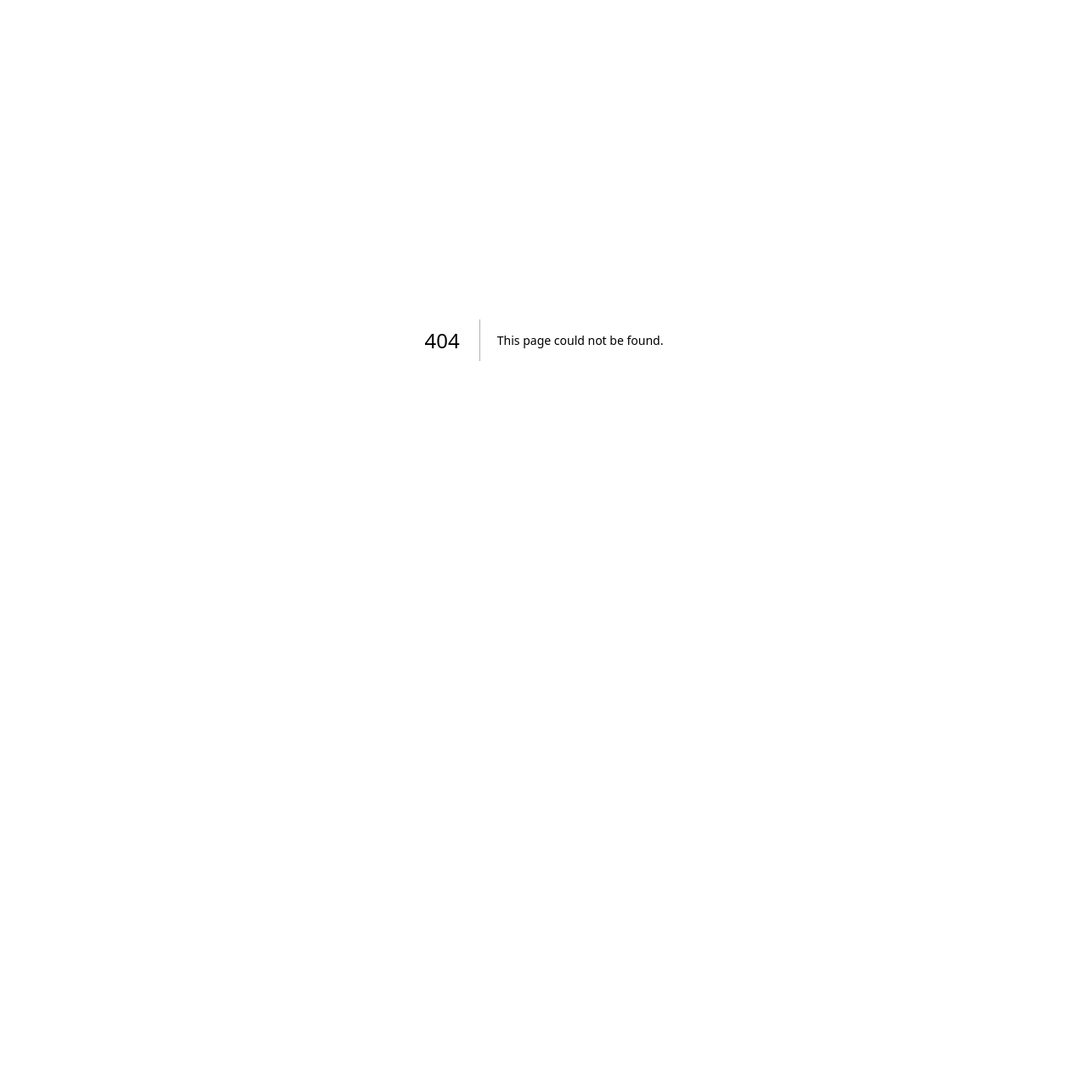
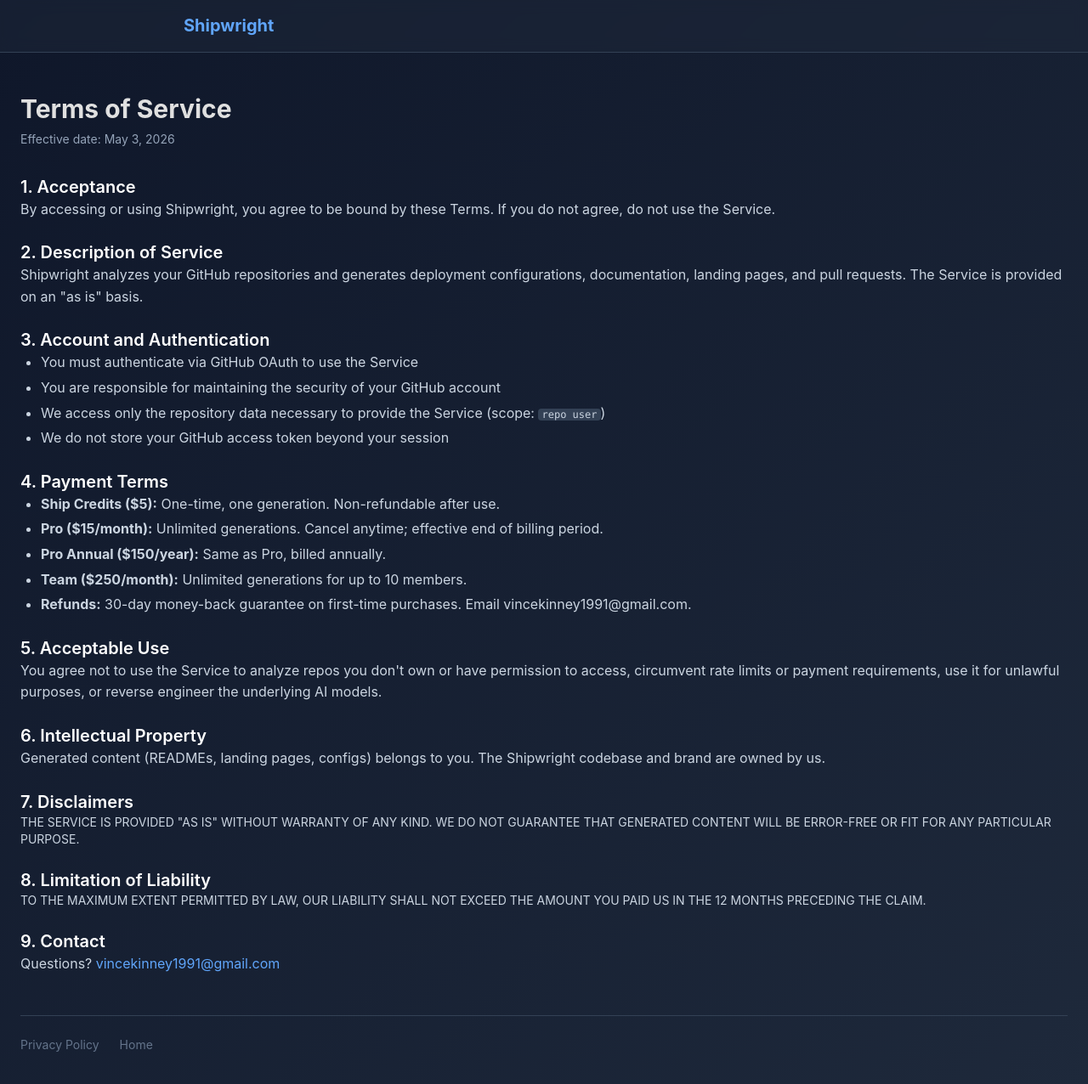
Before and after one commit to VpkDevs/Shipwright, a Next.js app: page /terms in a window 1280 px wide. Before the commit this address had no page. Shown: the top 1276 px of the page at 85% size. Before the commit the page ends 800 px from the top, so only its background shows below. Built offline with nearby package versions, Linux system fonts and the light colour scheme.

Commit message:
[Atlas] Module 3: Legal — ToS + Privacy Policy live at /terms and /privacy; compliance checklist

```diff
--- a/app/pricing/page.tsx
+++ b/app/pricing/page.tsx
@@ -173,15 +173,22 @@
           ))}
         </div>
 
-        <div className="mt-14 text-center">
+        <div className="mt-14 text-center space-y-2">
           <p className="text-slate-500 text-sm">
             All plans include a 30-day money-back guarantee. Questions?{" "}
-            <a
-              href="mailto:vincekinney1991@gmail.com"
-              className="text-blue-400 hover:underline"
-            >
+            <a href="mailto:vincekinney1991@gmail.com" className="text-blue-400 hover:underline">
               Email us
             </a>
+          </p>
+          <p className="text-slate-600 text-xs">
+            By purchasing, you agree to our{" "}
+            <Link href="/terms" className="text-slate-500 hover:text-slate-300">
+              Terms of Service
+            </Link>{" "}
+            and{" "}
+            <Link href="/privacy" className="text-slate-500 hover:text-slate-300">
+              Privacy Policy
+            </Link>
           </p>
         </div>
       </div>
--- /dev/null
+++ b/app/privacy/page.tsx
@@ -0,0 +1,90 @@
+import Link from "next/link";
+import type { Metadata } from "next";
+
+export const metadata: Metadata = {
+  title: "Privacy Policy — Shipwright",
+  description: "Shipwright Privacy Policy",
+};
+
+export default function PrivacyPage() {
+  return (
+    <div className="min-h-screen bg-gradient-to-br from-slate-900 to-slate-800">
+      <nav className="border-b border-slate-700 bg-slate-800/50 backdrop-blur">
+        <div className="max-w-4xl mx-auto px-6 py-4">
+          <Link href="/" className="text-xl font-bold text-blue-400">
+            Shipwright
+          </Link>
+        </div>
+      </nav>
+      <div className="max-w-4xl mx-auto px-6 py-12">
+        <h1 className="text-3xl font-bold mb-2">Privacy Policy</h1>
+        <p className="text-slate-400 text-sm mb-8">Effective date: May 3, 2026</p>
+
+        <div className="space-y-8 text-slate-300">
+          <div>
+            <h2 className="text-xl font-semibold text-white mb-3">Information We Collect</h2>
+            <div className="space-y-3">
+              <div>
+                <h3 className="font-medium text-slate-200">From GitHub OAuth</h3>
+                <p className="text-sm">Your GitHub username, display name, email, and avatar. A temporary OAuth token used only during your session — never stored.</p>
+              </div>
+              <div>
+                <h3 className="font-medium text-slate-200">From Your Repositories</h3>
+                <p className="text-sm">We read <code className="bg-slate-700 px-1 rounded text-xs">package.json</code>, README, file tree, and environment variable <em>names</em> (never values) to perform analysis.</p>
+              </div>
+              <div>
+                <h3 className="font-medium text-slate-200">From Payments</h3>
+                <p className="text-sm">Processed by Stripe. We store your Stripe customer ID, plan type, and remaining credits. We never store card numbers.</p>
+              </div>
+            </div>
+          </div>
+
+          <div>
+            <h2 className="text-xl font-semibold text-white mb-3">How We Use Your Information</h2>
+            <ul className="list-disc pl-6 space-y-1 text-sm">
+              <li>To analyze repos and generate content</li>
+              <li>To process payments and manage subscriptions</li>
+              <li>To enforce rate limits</li>
+              <li>To improve the Service (aggregated, anonymized only)</li>
+            </ul>
+          </div>
+
+          <div>
+            <h2 className="text-xl font-semibold text-white mb-3">Data Retention</h2>
+            <div className="overflow-x-auto">
+              <table className="text-sm w-full">
+                <thead><tr className="text-slate-400 border-b border-slate-700"><th className="text-left py-2 pr-8">Data</th><th className="text-left py-2">Retention</th></tr></thead>
+                <tbody className="divide-y divide-slate-800">
+                  <tr><td className="py-2 pr-8">GitHub profile data</td><td className="py-2">Until account deletion</td></tr>
+                  <tr><td className="py-2 pr-8">Repo analysis results</td><td className="py-2">Not persisted — per request</td></tr>
+                  <tr><td className="py-2 pr-8">API logs</td><td className="py-2">30 days</td></tr>
+                  <tr><td className="py-2 pr-8">Payment data</td><td className="py-2">Per Stripe policy (7 years)</td></tr>
+                </tbody>
+              </table>
+            </div>
+          </div>
+
+          <div>
+            <h2 className="text-xl font-semibold text-white mb-3">Your Rights</h2>
+            <p className="text-sm">You may request access, deletion, or correction of your data. Email <a href="mailto:vincekinney1991@gmail.com" className="text-blue-400 hover:underline">vincekinney1991@gmail.com</a>. We respond within 30 days.</p>
+          </div>
+
+          <div>
+            <h2 className="text-xl font-semibold text-white mb-3">Security</h2>
+            <p className="text-sm">All data in transit is encrypted via TLS. GitHub tokens are session-only. We use encrypted database connections. We do not use tracking or advertising cookies.</p>
+          </div>
+
+          <div>
+            <h2 className="text-xl font-semibold text-white mb-3">Contact</h2>
+            <p className="text-sm"><a href="mailto:vincekinney1991@gmail.com" className="text-blue-400 hover:underline">vincekinney1991@gmail.com</a></p>
+          </div>
+        </div>
+
+        <div className="mt-12 pt-6 border-t border-slate-700 flex gap-6 text-sm text-slate-500">
+          <Link href="/terms" className="hover:text-slate-300">Terms of Service</Link>
+          <Link href="/" className="hover:text-slate-300">Home</Link>
+        </div>
+      </div>
+    </div>
+  );
+}
--- /dev/null
+++ b/app/terms/page.tsx
@@ -0,0 +1,80 @@
+import Link from "next/link";
+import type { Metadata } from "next";
+
+export const metadata: Metadata = {
+  title: "Terms of Service — Shipwright",
+  description: "Shipwright Terms of Service",
+};
+
+export default function TermsPage() {
+  return (
+    <div className="min-h-screen bg-gradient-to-br from-slate-900 to-slate-800">
+      <nav className="border-b border-slate-700 bg-slate-800/50 backdrop-blur">
+        <div className="max-w-4xl mx-auto px-6 py-4">
+          <Link href="/" className="text-xl font-bold text-blue-400">
+            Shipwright
+          </Link>
+        </div>
+      </nav>
+      <div className="max-w-4xl mx-auto px-6 py-12 prose prose-invert prose-slate max-w-none">
+        <h1 className="text-3xl font-bold mb-2">Terms of Service</h1>
+        <p className="text-slate-400 text-sm mb-8">Effective date: May 3, 2026</p>
+
+        <section className="space-y-6 text-slate-300">
+          <div>
+            <h2 className="text-xl font-semibold text-white">1. Acceptance</h2>
+            <p>By accessing or using Shipwright, you agree to be bound by these Terms. If you do not agree, do not use the Service.</p>
+          </div>
+          <div>
+            <h2 className="text-xl font-semibold text-white">2. Description of Service</h2>
+            <p>Shipwright analyzes your GitHub repositories and generates deployment configurations, documentation, landing pages, and pull requests. The Service is provided on an "as is" basis.</p>
+          </div>
+          <div>
+            <h2 className="text-xl font-semibold text-white">3. Account and Authentication</h2>
+            <ul className="list-disc pl-6 space-y-1">
+              <li>You must authenticate via GitHub OAuth to use the Service</li>
+              <li>You are responsible for maintaining the security of your GitHub account</li>
+              <li>We access only the repository data necessary to provide the Service (scope: <code className="bg-slate-700 px-1 rounded text-xs">repo user</code>)</li>
+              <li>We do not store your GitHub access token beyond your session</li>
+            </ul>
+          </div>
+          <div>
+            <h2 className="text-xl font-semibold text-white">4. Payment Terms</h2>
+            <ul className="list-disc pl-6 space-y-1">
+              <li><strong>Ship Credits ($5):</strong> One-time, one generation. Non-refundable after use.</li>
+              <li><strong>Pro ($15/month):</strong> Unlimited generations. Cancel anytime; effective end of billing period.</li>
+              <li><strong>Pro Annual ($150/year):</strong> Same as Pro, billed annually.</li>
+              <li><strong>Team ($250/month):</strong> Unlimited generations for up to 10 members.</li>
+              <li><strong>Refunds:</strong> 30-day money-back guarantee on first-time purchases. Email vincekinney1991@gmail.com.</li>
+            </ul>
+          </div>
+          <div>
+            <h2 className="text-xl font-semibold text-white">5. Acceptable Use</h2>
+            <p>You agree not to use the Service to analyze repos you don't own or have permission to access, circumvent rate limits or payment requirements, use it for unlawful purposes, or reverse engineer the underlying AI models.</p>
+          </div>
+          <div>
+            <h2 className="text-xl font-semibold text-white">6. Intellectual Property</h2>
+            <p>Generated content (READMEs, landing pages, configs) belongs to you. The Shipwright codebase and brand are owned by us.</p>
+          </div>
+          <div>
+            <h2 className="text-xl font-semibold text-white">7. Disclaimers</h2>
+            <p className="uppercase text-sm">The service is provided "as is" without warranty of any kind. We do not guarantee that generated content will be error-free or fit for any particular purpose.</p>
+          </div>
+          <div>
+            <h2 className="text-xl font-semibold text-white">8. Limitation of Liability</h2>
+            <p className="uppercase text-sm">To the maximum extent permitted by law, our liability shall not exceed the amount you paid us in the 12 months preceding the claim.</p>
+          </div>
+          <div>
+            <h2 className="text-xl font-semibold text-white">9. Contact</h2>
+            <p>Questions? <a href="mailto:vincekinney1991@gmail.com" className="text-blue-400 hover:underline">vincekinney1991@gmail.com</a></p>
+          </div>
+        </section>
+
+        <div className="mt-12 pt-6 border-t border-slate-700 flex gap-6 text-sm text-slate-500">
+          <Link href="/privacy" className="hover:text-slate-300">Privacy Policy</Link>
+          <Link href="/" className="hover:text-slate-300">Home</Link>
+        </div>
+      </div>
+    </div>
+  );
+}
```
Also changed, not shown: 3 other files (tests, documents, lock files or other folders).
